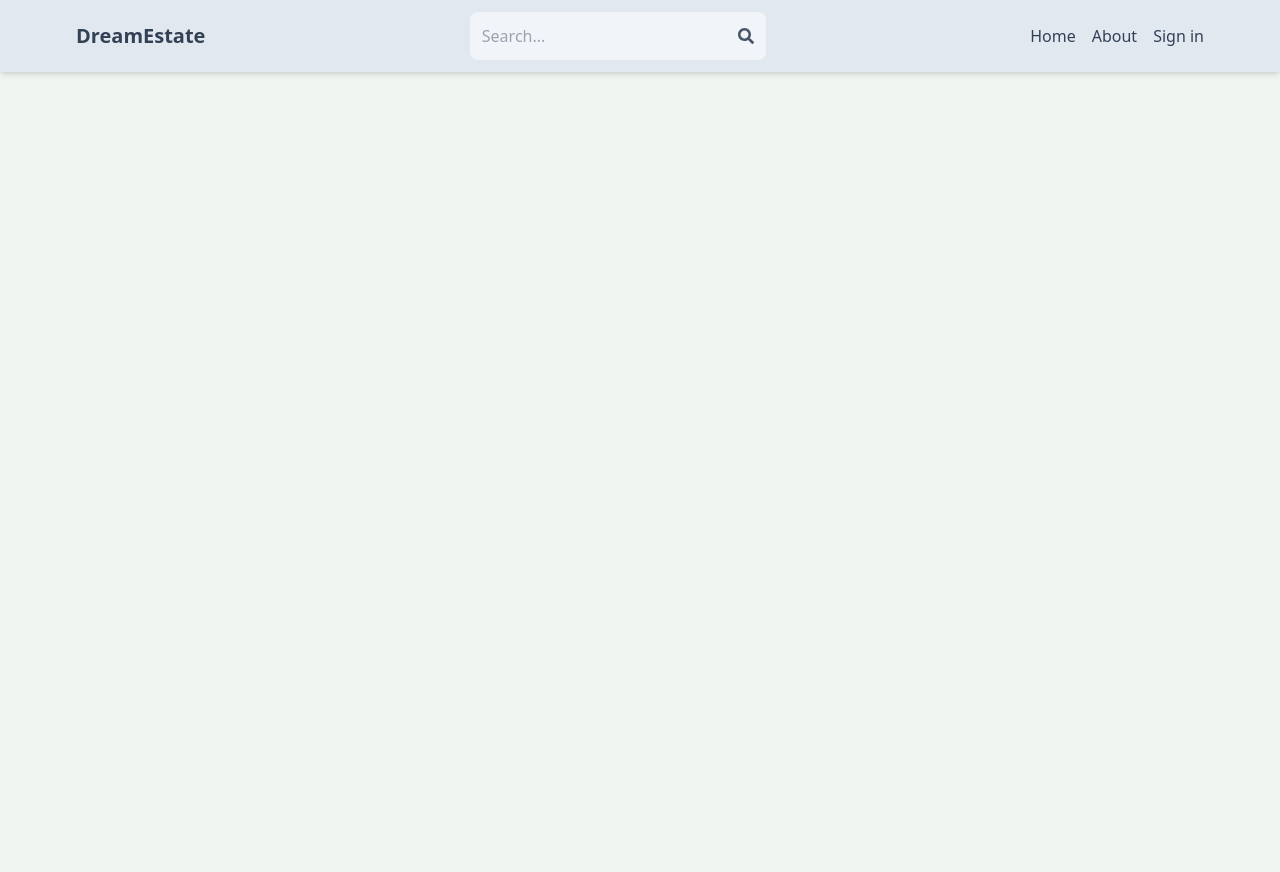
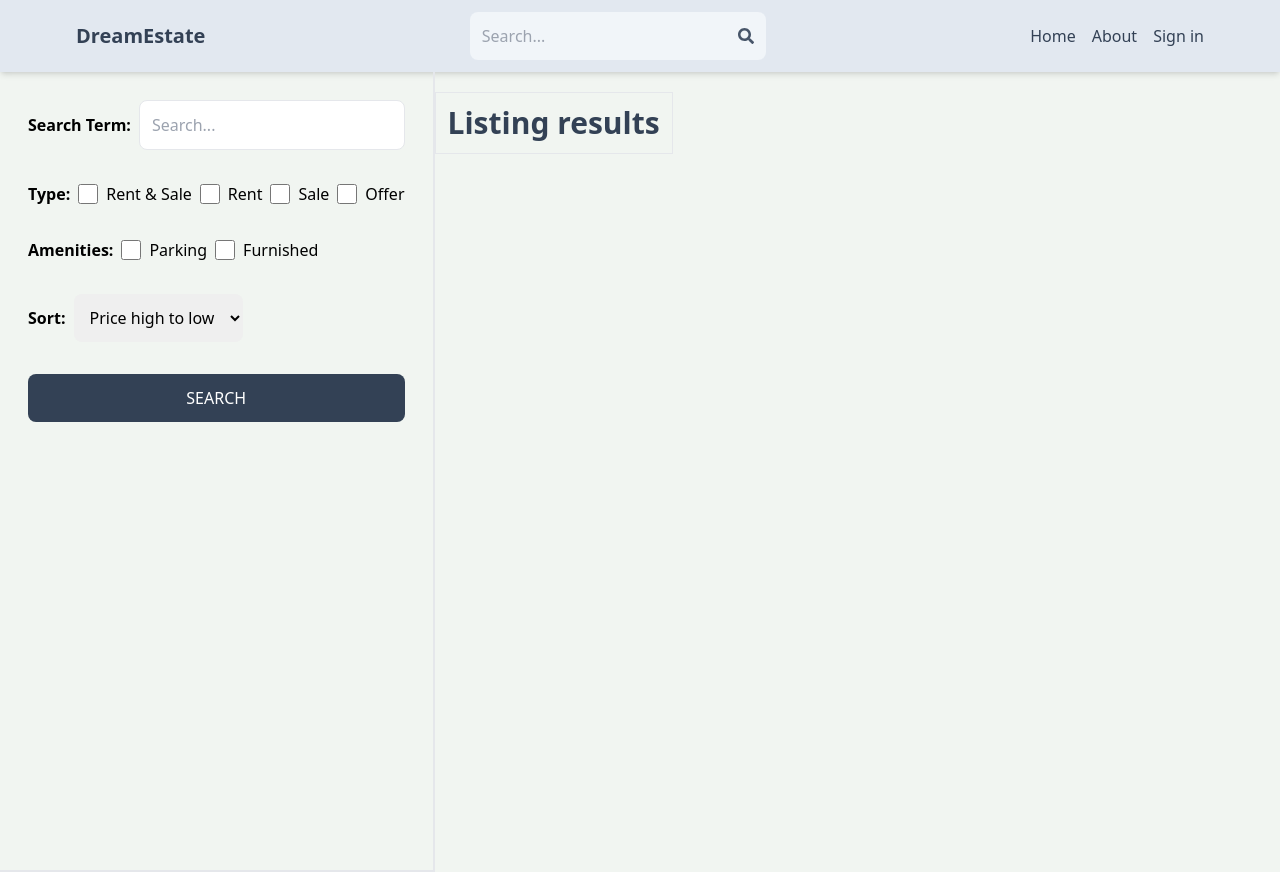
Before and after one commit to manishdevelops/mern-estate, a React (Create React App) app in the folder client/: page /search in a window 1280 px wide. Before the commit the page ends 800 px from the top, so only its background shows below. Built offline with nearby package versions, Linux system fonts and the light colour scheme; no server answers.

Commit message:
create search page ui

```diff
--- a/client/src/App.js
+++ b/client/src/App.js
@@ -10,6 +10,7 @@
 import CreateListing from './pages/CreateListing';
 import UpdateListing from './pages/UpdateListing';
 import Listing from './pages/Listing';
+import Search from './pages/Search';
 
 function App() {
   return (
@@ -21,6 +22,7 @@
         <Route path='/sign-up' element={<SignUp />} />
         <Route path='/about' element={<About />} />
         <Route path='/listing/:listingId' element={<Listing />} />
+        <Route path='/search' element={<Search />} />
         <Route element={<PrivateRoute />}>
           <Route path='/profile' element={<Profile />} />
           <Route path='/create-listing' element={<CreateListing />} />
--- /dev/null
+++ b/client/src/pages/Search.jsx
@@ -0,0 +1,60 @@
+import React from 'react'
+
+export default function Search() {
+    return (
+        <div className='flex flex-col md:flex-row'>
+            <div className='p-7 border-b-2 md:border-r-2 md:min-h-screen'>
+                <form className='flex flex-col gap-8'>
+                    <div className='flex items-center gap-2'>
+                        <label className='whitespace-nowrap font-semibold'>Search Term:</label>
+                        <input type='text' id='seachTerm' placeholder='Search...'
+                            className='border rounded-lg p-3 w-full' />
+                    </div>
+                    <div className='flex gap-2 flex-wrap items-center'>
+                        <label className='font-semibold'>Type:</label>
+                        <div className='flex gap-2'>
+                            <input type='checkbox' id='all' className='w-5' />
+                            <span>Rent & Sale</span>
+                        </div>
+                        <div className='flex gap-2'>
+                            <input type='checkbox' id='rent' className='w-5' />
+                            <span>Rent</span>
+                        </div>
+                        <div className='flex gap-2'>
+                            <input type='checkbox' id='sale' className='w-5' />
+                            <span>Sale</span>
+                        </div>
+                        <div className='flex gap-2'>
+                            <input type='checkbox' id='offer' className='w-5' />
+                            <span>Offer</span>
+                        </div>
+                    </div>
+                    <div className='flex gap-2 flex-wrap items-center'>
+                        <label className='font-semibold'>Amenities:</label>
+                        <div className='flex gap-2'>
+                            <input type='checkbox' id='parking' className='w-5' />
+                            <span>Parking</span>
+                        </div>
+                        <div className='flex gap-2'>
+                            <input type='checkbox' id='furnished' className='w-5' />
+                            <span>Furnished</span>
+                        </div>
+                    </div>
+                    <div className='flex items-center gap-2'>
+                        <label className='font-semibold'>Sort:</label>
+                        <select className='vorder rounded-lg p-3' id='sort_order'>
+                            <option>Price high to low</option>
+                            <option>Price low to high</option>
+                            <option>Latest</option>
+                            <option>Oldest</option>
+                        </select>
+                    </div>
+                    <button className='bg-slate-700 text-white p-3 rounded-lg uppercase hover:opacity-95'>Search</button>
+                </form>
+            </div>
+            <div className=''>
+                <h1 className='text-3xl font-semibold border p-3 text-slate-700 mt-5'> Listing results</h1>
+            </div>
+        </div>
+    )
+}
```
